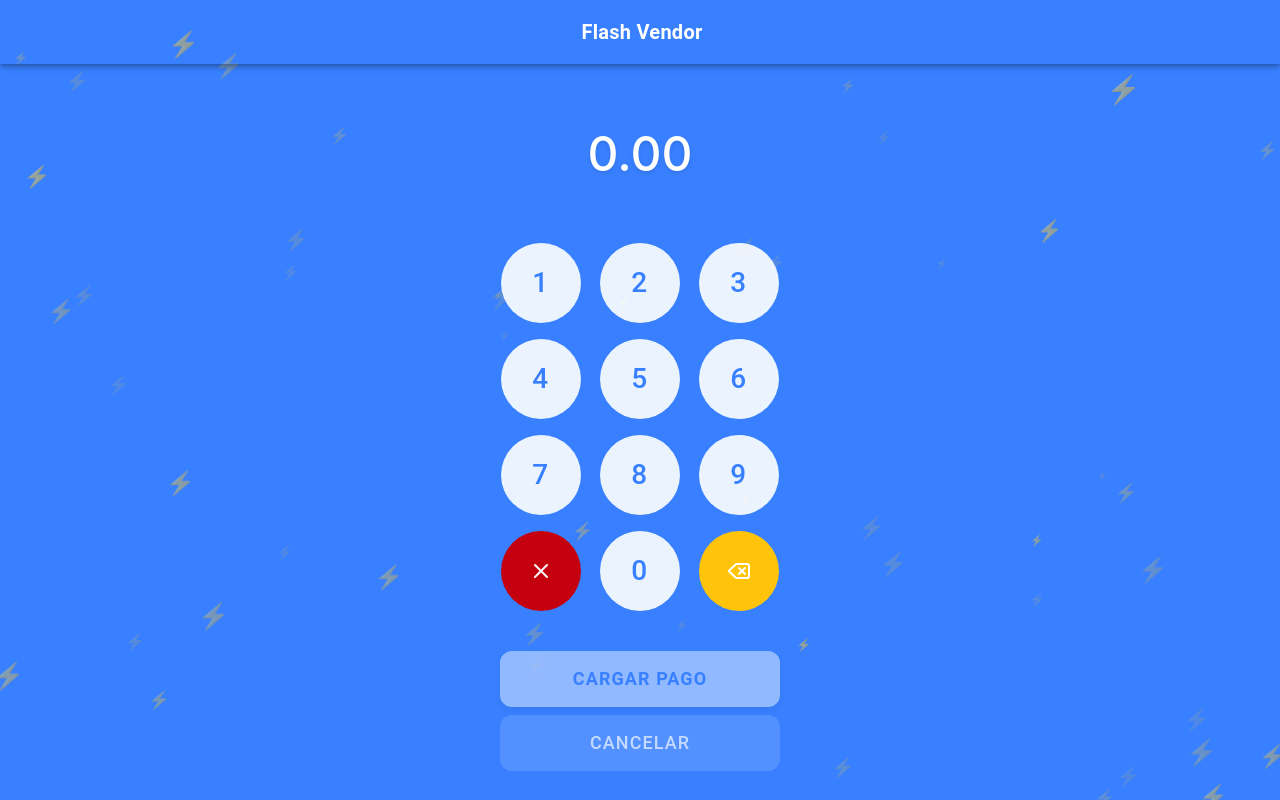
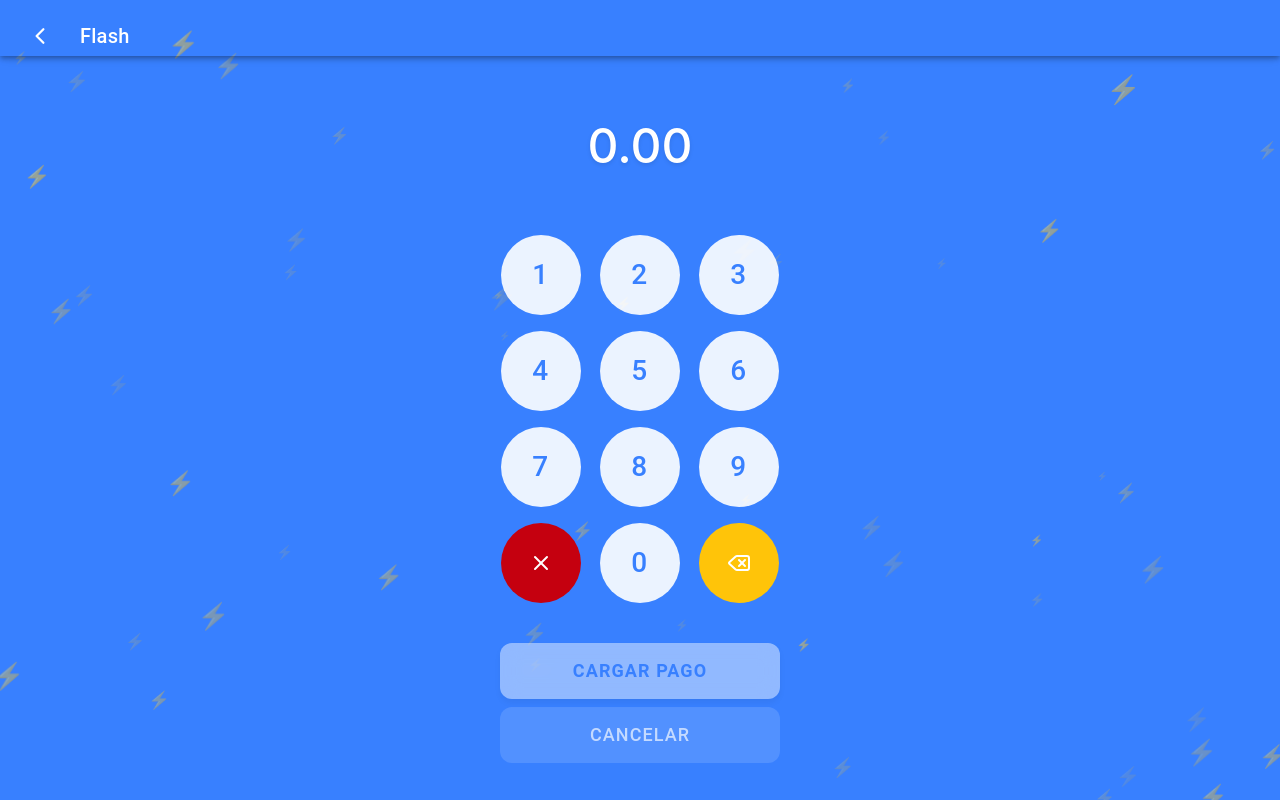
Before and after one commit to briancabrera/flash-buyer-app, a React (Vite) app: page /charge in a window 1280 px wide. Built offline with nearby package versions, Linux system fonts and the light colour scheme.

Commit message:
refactor: update header title to 'Flash'; enhance styling for header components across multiple pages

```diff
--- a/src/components/Header/Header.tsx
+++ b/src/components/Header/Header.tsx
@@ -9,7 +9,7 @@ const Header: React.FC = () => {
         <IonButtons slot="start">
           <IonMenuButton />
         </IonButtons>
-        <IonTitle>Flash Vendor</IonTitle>
+        <IonTitle>Flash</IonTitle>
       </IonToolbar>
     </IonHeader>
   )
--- a/src/pages/ChargePayment/ChargePayment.module.scss
+++ b/src/pages/ChargePayment/ChargePayment.module.scss
@@ -1,3 +1,40 @@
+.header {
+  ion-toolbar {
+    --border-width: 0 !important;
+    --border-color: transparent !important;
+    --background: transparent;
+    --padding-top: 1rem;
+    --padding-end: 1rem;
+
+    ion-title {
+      color: #ffffff;
+    }
+
+    ion-buttons {
+      margin-left: 20px;
+
+      &[slot="end"] {
+        margin-right: 20px;
+        margin-left: 0;
+      }
+    }
+  }
+
+  .backButton,
+  .filterButton {
+    --background: transparent;
+    --box-shadow: none;
+    margin: 0;
+    padding: 0;
+
+    .backIcon,
+    .filterIcon {
+      font-size: 24px;
+      color: white;
+    }
+  }
+}
+
 .container {
   display: flex;
   flex-direction: column;
--- a/src/pages/ChargePayment/ChargePayment.tsx
+++ b/src/pages/ChargePayment/ChargePayment.tsx
@@ -2,12 +2,13 @@
 
 import type React from "react"
 import { useState, useEffect, useCallback } from "react"
-import { IonContent, IonPage, IonButton } from "@ionic/react"
+import { IonContent, IonPage, IonButton, IonButtons, IonHeader, IonIcon, IonTitle, IonToolbar } from "@ionic/react"
 import { useHistory } from "react-router-dom"
 import Header from "../../components/Header/Header"
 import NumericKeypad from "../../components/NumericKeypad/NumericKeypad"
 import PaymentConfirmationModal from "../../components/modals/PaymentConfirmationModal/PaymentConfirmationModal"
 import styles from "./ChargePayment.module.scss"
+import { chevronBack } from "ionicons/icons"
 
 const ChargePayment: React.FC = () => {
   const [amount, setAmount] = useState<string[]>([])
@@ -74,9 +75,22 @@ const ChargePayment: React.FC = () => {
 
   const displayAmount = formatDisplayAmount(amount).toFixed(2)
 
+  const handleBack = () => history.goBack()
+
   return (
     <IonPage>
-      <Header />
+
+      <IonHeader className={styles.header}>
+        <IonToolbar>
+          <IonTitle>Flash</IonTitle>
+          <IonButtons slot="start">
+            <IonButton className={styles.backButton} onClick={handleBack}>
+              <IonIcon className={styles.backIcon} icon={chevronBack} />
+            </IonButton>
+          </IonButtons>
+        </IonToolbar>
+      </IonHeader>
+
       <IonContent fullscreen>
         <div className={styles.container}>
           <div className={styles.amountDisplay}>{displayAmount}</div>
--- a/src/pages/Refund/Refund.module.scss
+++ b/src/pages/Refund/Refund.module.scss
@@ -1,3 +1,40 @@
+.header {
+  ion-toolbar {
+    --border-width: 0 !important;
+    --border-color: transparent !important;
+    --background: transparent;
+    --padding-top: 1rem;
+    --padding-end: 1rem;
+
+    ion-title {
+      color: #ffffff;
+    }
+
+    ion-buttons {
+      margin-left: 20px;
+
+      &[slot="end"] {
+        margin-right: 20px;
+        margin-left: 0;
+      }
+    }
+  }
+
+  .backButton,
+  .filterButton {
+    --background: transparent;
+    --box-shadow: none;
+    margin: 0;
+    padding: 0;
+
+    .backIcon,
+    .filterIcon {
+      font-size: 24px;
+      color: white;
+    }
+  }
+}
+
 .refundPage {
     position: relative;
     background: transparent;
--- a/src/pages/Refund/Refund.tsx
+++ b/src/pages/Refund/Refund.tsx
@@ -2,7 +2,7 @@
 
 import type React from "react"
 import { useState, useEffect, useCallback } from "react"
-import { IonContent, IonPage, IonButton } from "@ionic/react"
+import { IonContent, IonPage, IonButton, IonHeader, IonButtons, IonIcon, IonTitle, IonToolbar } from "@ionic/react"
 import { useHistory, useLocation } from "react-router-dom"
 import { motion, AnimatePresence } from "framer-motion"
 import Header from "../../components/Header/Header"
@@ -12,6 +12,7 @@ import TransactionIdPrompt from "../../components/modals/TransactionIdPrompt/Tra
 import FloatingLightningBolts from "../../components/FloatingLightningBolts/FloatingLightningBolts"
 import { findTransactionById, processRefund } from "../../services/transactionService"
 import styles from "./Refund.module.scss"
+import { chevronBack } from "ionicons/icons"
 
 interface LocationState {
   transactionId?: string
@@ -30,6 +31,8 @@ const Refund: React.FC = () => {
   } | null>(null)
   const history = useHistory()
   const location = useLocation<LocationState>()
+
+  const handleBack = () => history.goBack()
 
   const resetStates = useCallback(() => {
     setAmount([])
@@ -130,7 +133,17 @@ const Refund: React.FC = () => {
 
   return (
     <IonPage className={styles.refundPage}>
-      <Header />
+      <IonHeader className={styles.header}>
+        <IonToolbar>
+          <IonTitle>Flash</IonTitle>
+          <IonButtons slot="start">
+            <IonButton className={styles.backButton} onClick={handleBack}>
+              <IonIcon className={styles.backIcon} icon={chevronBack} />
+            </IonButton>
+          </IonButtons>
+        </IonToolbar>
+      </IonHeader>
+
       <IonContent fullscreen>
         <AnimatePresence mode="wait">
           {showPrompt ? (
--- a/src/pages/TransactionDetail/TransactionDetail.module.scss
+++ b/src/pages/TransactionDetail/TransactionDetail.module.scss
@@ -2,7 +2,7 @@
     ion-toolbar {
       --border-width: 0 !important;
       --border-color: transparent !important;
-      --background: #3880ff;
+      --background: transparent;
       --padding-top: 1rem;
       --padding-end: 1rem;
 
--- a/src/pages/TransactionDetail/TransactionDetail.tsx
+++ b/src/pages/TransactionDetail/TransactionDetail.tsx
@@ -99,7 +99,7 @@ const TransactionDetail: React.FC = () => {
       if (Capacitor.isNativePlatform()) {
         await Share.share({
           title: "Comprobante de transacción",
-          text: "Aquí está tu comprobante de transacción de Flash Vendor",
+          text: "Aquí está tu comprobante de transacción de Flash",
           url: pdfDataUrl,
           dialogTitle: "Compartir comprobante",
         })
@@ -125,7 +125,7 @@ const TransactionDetail: React.FC = () => {
     <IonPage>
       <IonHeader className={styles.header}>
         <IonToolbar>
-          <IonTitle>Flash Vendor</IonTitle>
+          <IonTitle>Flash</IonTitle>
           <IonButtons slot="start">
             <IonButton className={styles.backButton} onClick={handleBack}>
               <IonIcon className={styles.backIcon} icon={chevronBack} />
--- a/src/pages/Transactions/Transactions.module.scss
+++ b/src/pages/Transactions/Transactions.module.scss
@@ -2,7 +2,7 @@
   ion-toolbar {
     --border-width: 0 !important;
     --border-color: transparent !important;
-    --background: #3880ff;
+    --background: transparent;
     --padding-top: 1rem;
     --padding-end: 1rem;
 
--- a/src/pages/Transactions/Transactions.tsx
+++ b/src/pages/Transactions/Transactions.tsx
@@ -170,7 +170,7 @@ const Transactions: React.FC = () => {
     <IonPage>
       <IonHeader className={styles.header}>
         <IonToolbar>
-          <IonTitle className={styles.title}>Flash Vendor</IonTitle>
+          <IonTitle className={styles.title}>Flash</IonTitle>
           <IonButtons slot="start">
             <IonButton className={styles.backButton} onClick={handleBack}>
               <IonIcon icon={chevronBack} className={styles.backIcon} />
--- a/src/utils/pdfGenerator.ts
+++ b/src/utils/pdfGenerator.ts
@@ -64,7 +64,7 @@ export const generateTransactionReceipt = (transaction: Transaction): Promise<st
 
     doc.setFontSize(10)
     doc.setTextColor(127, 140, 141)
-    doc.text("Este es un comprobante generado electrónicamente por Flash Vendor.", 105, 280, { align: "center" })
+    doc.text("Este es un comprobante generado electrónicamente por Flash.", 105, 280, { align: "center" })
 
     // Generate PDF as data URL
     const pdfOutput = doc.output("dataurlstring")
```
